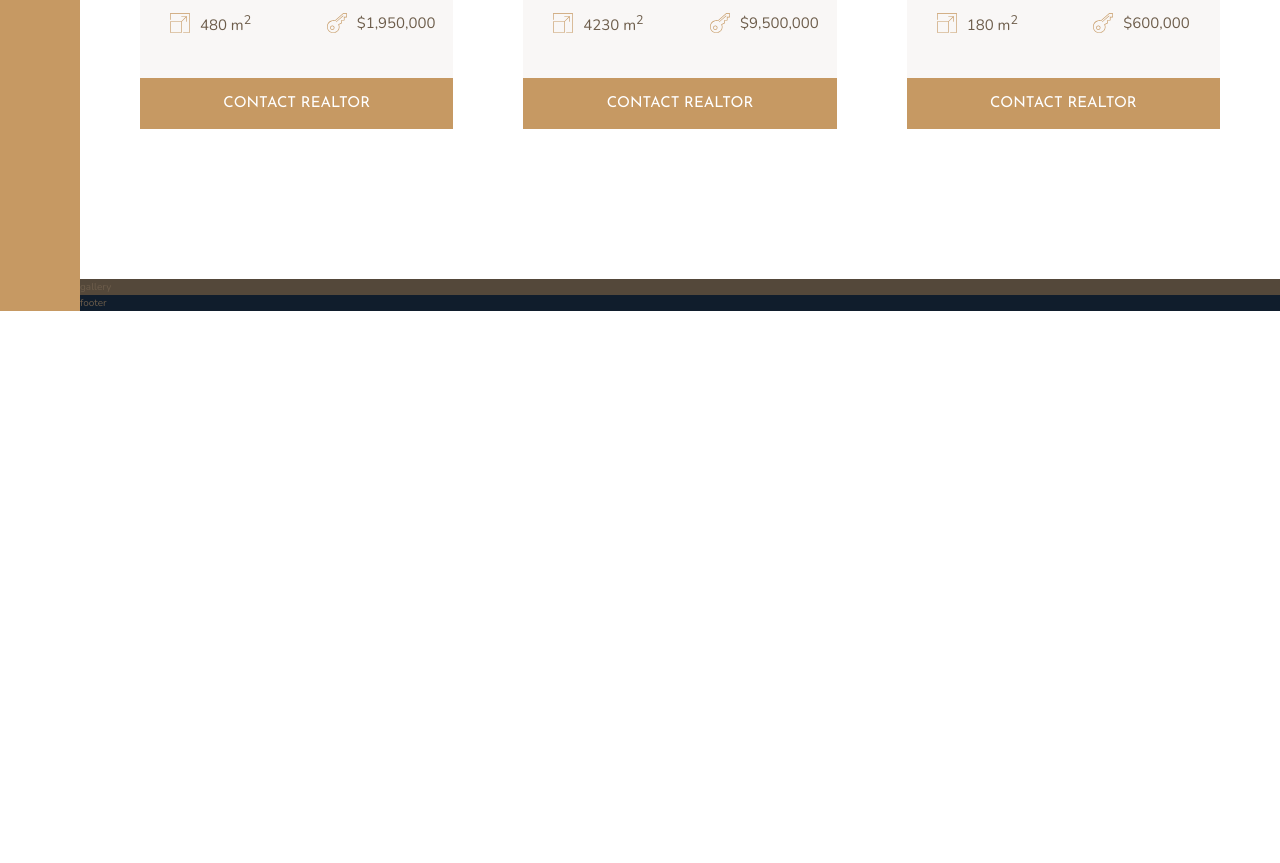
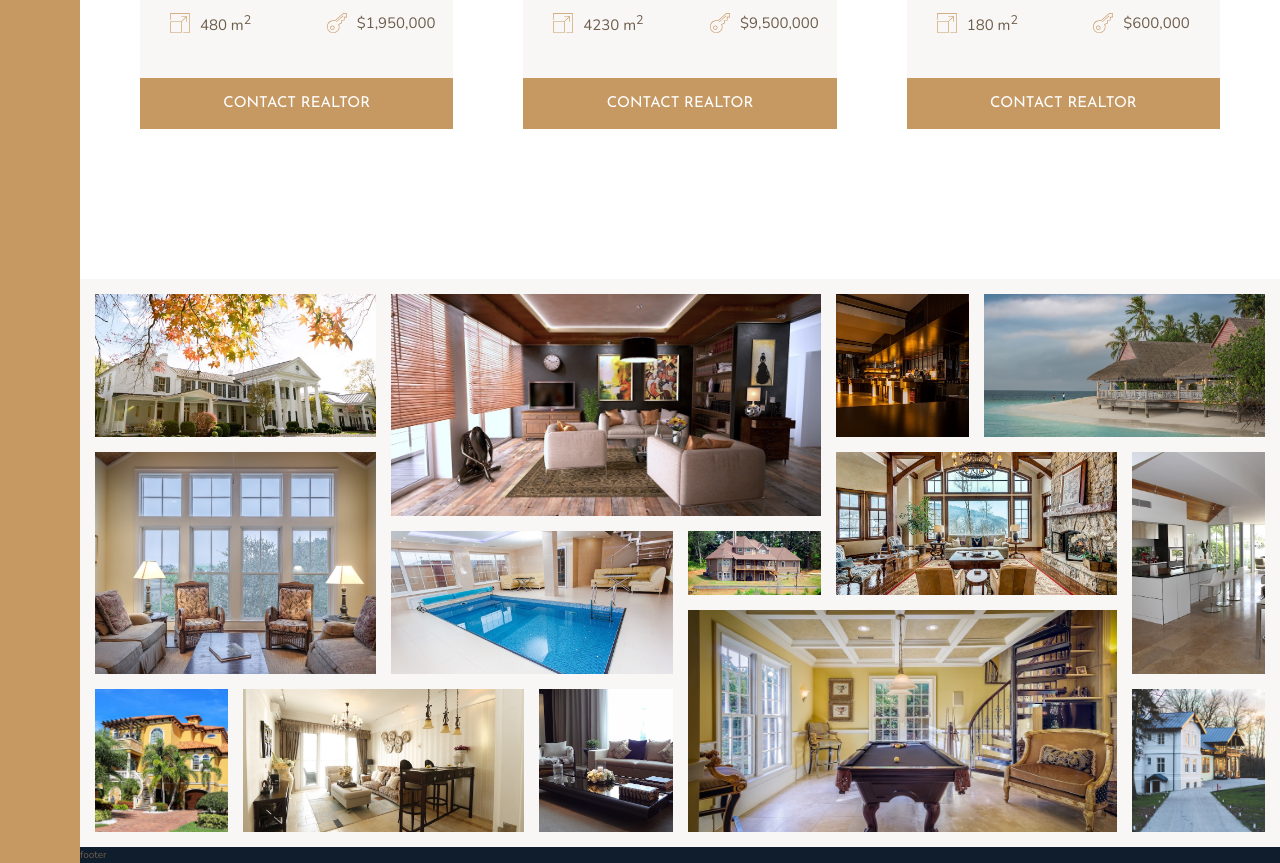
Before and after one commit to Toyurc/Nexter, a website: page index.html in a window 1280 px wide. Shown: the part 2851-3714 px from the top of the page. Before the commit the page ends 3162 px from the top, so only its background shows below. Drawn offline with nearby package versions, Linux system fonts and the light colour scheme.

Commit message:
feat: gallery section done

```diff
--- a/index.html
+++ b/index.html
@@ -303,7 +303,36 @@
       <button class="btn home__btn">contact realtor</button>
     </div>
   </section>
-  <section class="gallery">gallery</section>
+  <section class="gallery">
+    <figure class="gallery__item gallery__item--1"><img src="img/gal-1.jpeg" alt="gallery image 1" class="gallery__img">
+    </figure>
+    <figure class="gallery__item gallery__item--2"><img src="img/gal-2.jpeg" alt="gallery image 2" class="gallery__img">
+    </figure>
+    <figure class="gallery__item gallery__item--3"><img src="img/gal-3.jpeg" alt="gallery image 3" class="gallery__img">
+    </figure>
+    <figure class="gallery__item gallery__item--4"><img src="img/gal-4.jpeg" alt="gallery image 4" class="gallery__img">
+    </figure>
+    <figure class="gallery__item gallery__item--5"><img src="img/gal-5.jpeg" alt="gallery image 5" class="gallery__img">
+    </figure>
+    <figure class="gallery__item gallery__item--6"><img src="img/gal-6.jpeg" alt="gallery image 6" class="gallery__img">
+    </figure>
+    <figure class="gallery__item gallery__item--7"><img src="img/gal-7.jpeg" alt="gallery image 7" class="gallery__img">
+    </figure>
+    <figure class="gallery__item gallery__item--8"><img src="img/gal-8.jpeg" alt="gallery image 8" class="gallery__img">
+    </figure>
+    <figure class="gallery__item gallery__item--9"><img src="img/gal-9.jpeg" alt="gallery image 9" class="gallery__img">
+    </figure>
+    <figure class="gallery__item gallery__item--10"><img src="img/gal-10.jpeg" alt="gallery image 10"
+        class="gallery__img"></figure>
+    <figure class="gallery__item gallery__item--11"><img src="img/gal-11.jpeg" alt="gallery image 11"
+        class="gallery__img"></figure>
+    <figure class="gallery__item gallery__item--12"><img src="img/gal-12.jpeg" alt="gallery image 12"
+        class="gallery__img"></figure>
+    <figure class="gallery__item gallery__item--13"><img src="img/gal-13.jpeg" alt="gallery image 13"
+        class="gallery__img"></figure>
+    <figure class="gallery__item gallery__item--14"><img src="img/gal-14.jpeg" alt="gallery image 14"
+        class="gallery__img"></figure>
+  </section>
   <footer class="footer">footer</footer>
 </body>
 
--- a/sass/_gallery.scss
+++ b/sass/_gallery.scss
@@ -1,4 +1,79 @@
 .gallery {
-  background-color: $color-grey-dark-1;
+  background-color: $color-grey-light-1;
   grid-column: full-start / full-end;
+
+  display: grid;
+  grid-template-columns: repeat(8, 1fr);
+  grid-template-rows: repeat(7, 5vw);
+  grid-gap: 1.5rem;
+  padding: 1.5rem;
+
+  &__item {
+    &--1 {
+      grid-row: 1 / span 2;
+      grid-column: 1 / span 2;
+    }
+
+    &--2 {
+      grid-row: 1 / span 3;
+      grid-column: 3 / span 3;
+    }
+
+    &--3 {
+      grid-row: 1 / span 2;
+      grid-column: 6 /  7;
+    }
+    &--4 {
+      grid-row: 1 / span 2;
+      grid-column: 7 / -1;
+    }
+    &--5 {
+      grid-row: 3 / span 3;
+      grid-column: 1 / span 2;
+    }
+    &--6 {
+      grid-row: 4 / span 2;
+      grid-column: 3 / span 2;
+    }
+    &--7 {
+      grid-row: 4 / span 1;
+      grid-column: 5 / span 1;
+    }
+    &--8 {
+      grid-row: 3 / span 2;
+      grid-column: 6 / span 2;
+    }
+    &--9 {
+      grid-row: 3 / span 3;
+      grid-column: 8 / -1;
+    }
+    &--10 {
+      grid-row: 6 / span 2;
+      grid-column: 1 / span 1;
+    }
+    &--11 {
+      grid-row: 6 / span 2;
+      grid-column: 2 / span 2;
+    }
+    &--12 {
+      grid-row: 6 / span 2;
+      grid-column: 4 / span 1;
+    }
+    &--13 {
+      grid-row: 5 / span 3;
+      grid-column: 5 / span 3;
+    }
+    &--14 {
+      grid-row: 6 / -1;
+      grid-column: 8 / -1;
+    }
+
+  }
+
+  &__img {
+    width: 100%;
+    height: 100%;
+    object-fit: cover;
+    display: block;
+  }
 }
```
Also changed, not shown: css/style.css.
